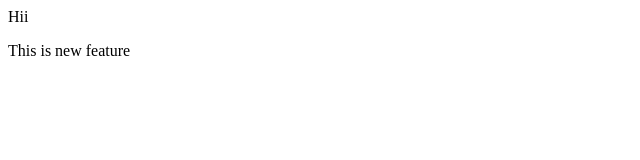
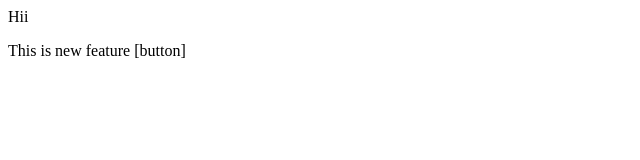
Before and after one commit to ghridyanshu-cmyk/local-Repo, a plain HTML site: page localRepo/index.html in a window 1280 px wide. Shown: the full height of the page, 0-640 px from the left. Drawn offline with Linux system fonts and the light colour scheme.

Commit message:
add button

```diff
--- a/localRepo/index.html
+++ b/localRepo/index.html
@@ -1,2 +1,2 @@
 <p>Hii</p>
-<p>This is new feature</p>
+<p>This is new feature [button]</p>
```
